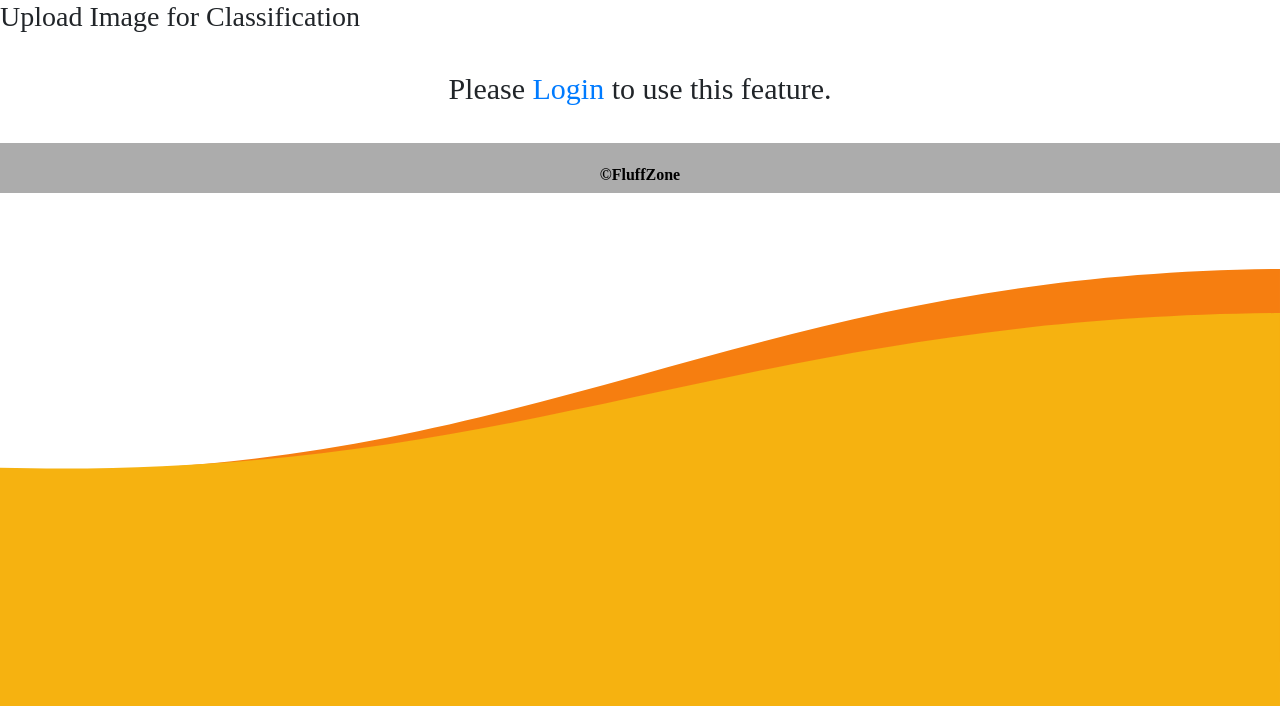
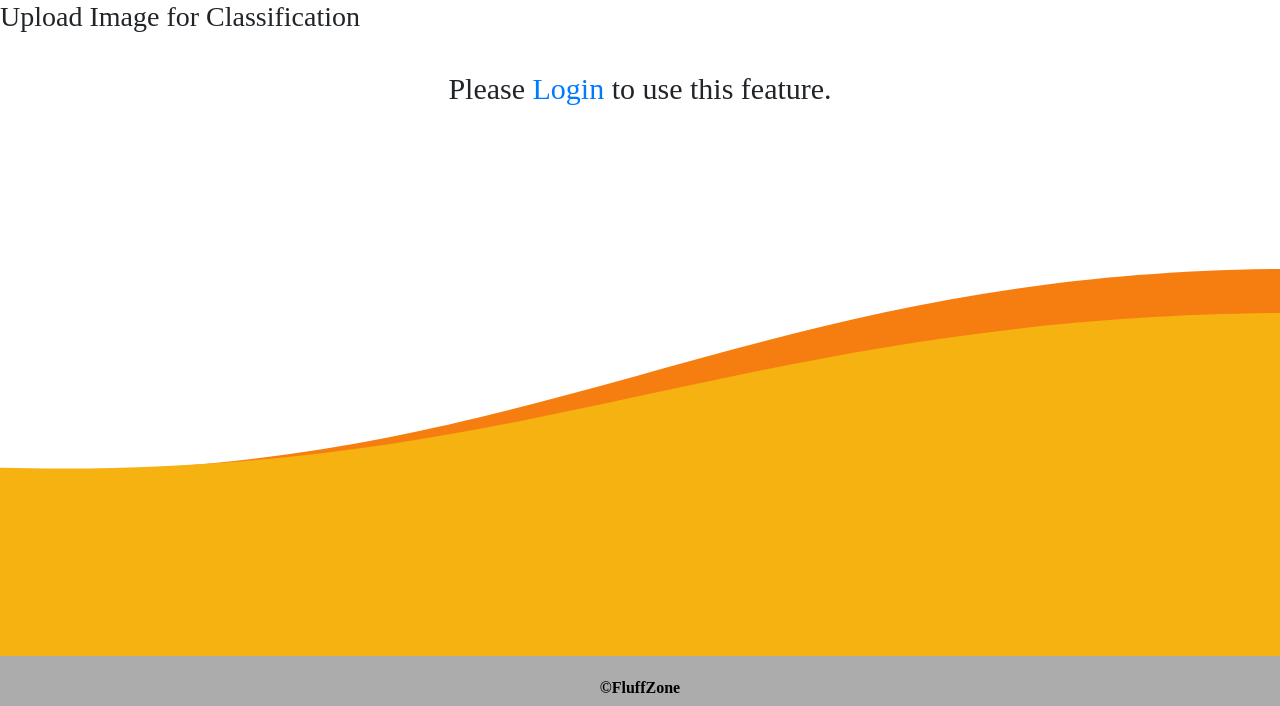
Before and after one commit to varunmamtora06/FluffZone, a Django app: page /identifyBreed in a window 1280 px wide. Shown: the part 94-800 px from the top of the page. Run offline with Django 3.2, Linux system fonts and the light colour scheme; parts of the project's set-up code (start-up, migrations or seed data) failed here and were passed over; some libraries are stand-ins or nearby versions; some web fonts are replaced.

Commit message:
fix footer

```diff
--- a/fluffzone/static/CSS/identif.css
+++ b/fluffzone/static/CSS/identif.css
@@ -6,9 +6,9 @@
 
 
 .footer{
-    margin-top: 0px;
+
     bottom: 0;
-    position: relative;
+    position: absolute;
     /* z-index: -10; */
 }
 
```
